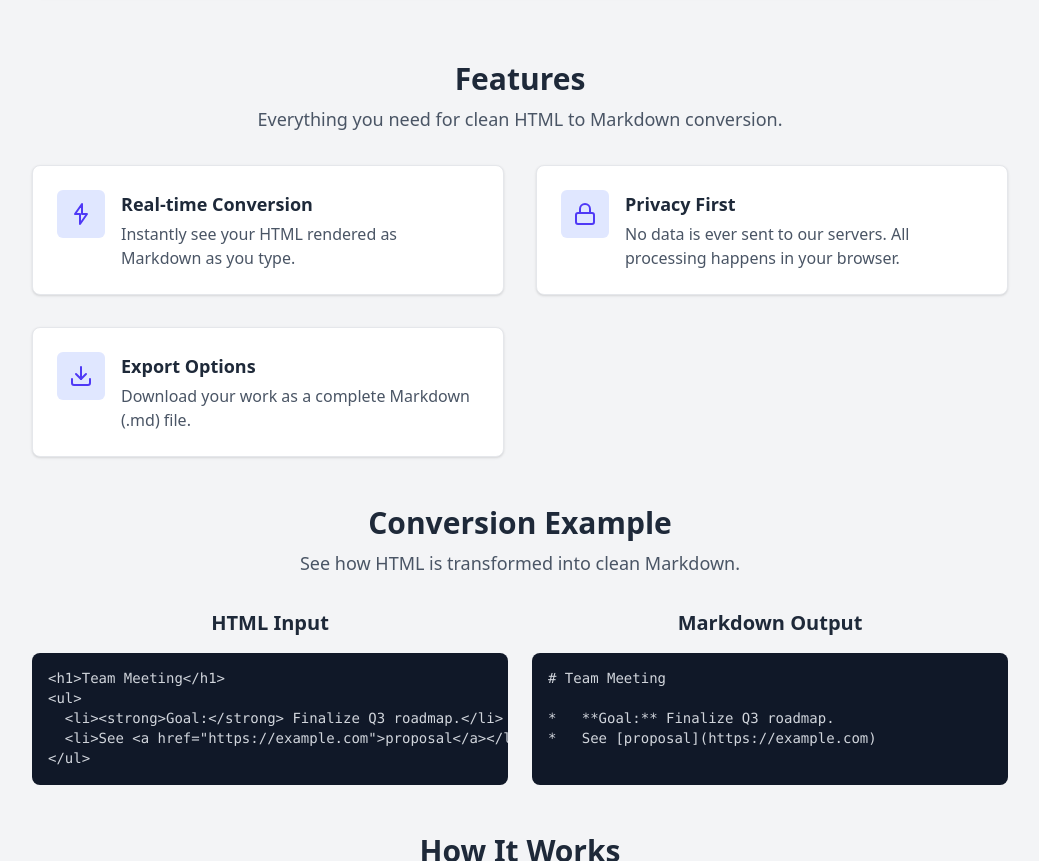
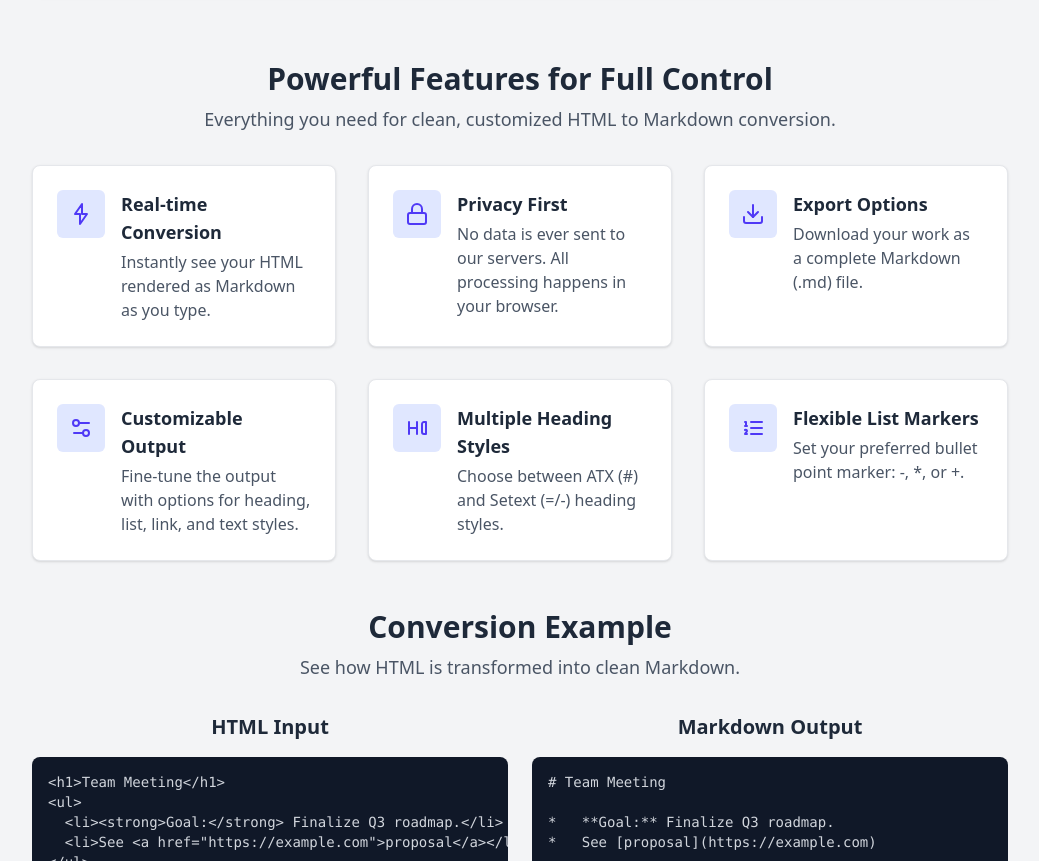
Before and after one commit to jqueryscript/markdown-to-html, a website: page html-to-markdown-converter/index.html in a window 1280 px wide. Shown: the part 958-1819 px from the top of the page, without its empty margins (120-1159 px from the left). Drawn offline with nearby package versions, Linux system fonts and the light colour scheme.

Commit message:
feat: Update features section on HTML to Markdown page

```diff
--- a/html-to-markdown-converter/index.html
+++ b/html-to-markdown-converter/index.html
@@ -184,10 +184,10 @@
             <div class="mt-16 space-y-12">
                 <section>
                     <div class="text-center">
-                        <h2 class="text-3xl font-bold text-gray-800" id="features">Features</h2>
-                        <p class="mt-2 text-lg text-gray-600">Everything you need for clean HTML to Markdown conversion.</p>
+                        <h2 class="text-3xl font-bold text-gray-800" id="features">Powerful Features for Full Control</h2>
+                        <p class="mt-2 text-lg text-gray-600">Everything you need for clean, customized HTML to Markdown conversion.</p>
                     </div>
-                    <div class="mt-8 grid gap-8 md:grid-cols-2 lg:grid-cols-2">
+                    <div class="mt-8 grid gap-8 md:grid-cols-2 lg:grid-cols-3">
                         <div class="bg-white p-6 rounded-lg border border-gray-200 shadow-sm flex items-start">
                             <div class="flex-shrink-0 flex justify-center items-center bg-indigo-100 rounded-md h-12 w-12">
                                 <svg xmlns="http://www.w3.org/2000/svg" width="24" height="24" viewBox="0 0 24 24" fill="none" stroke="currentColor" stroke-width="2" stroke-linecap="round" stroke-linejoin="round" class="lucide lucide-zap h-6 w-6 text-indigo-600"><polygon points="13 12 13 2 6 12 11 12 11 22 18 12 13 12"/></svg>
@@ -213,6 +213,33 @@
                             <div class="ml-4">
                                 <h3 class="text-lg font-bold">Export Options</h3>
                                 <p class="mt-1 text-base text-gray-600">Download your work as a complete Markdown (.md) file.</p>
+                            </div>
+                        </div>
+                        <div class="bg-white p-6 rounded-lg border border-gray-200 shadow-sm flex items-start">
+                            <div class="flex-shrink-0 flex justify-center items-center bg-indigo-100 rounded-md h-12 w-12">
+                                <svg xmlns="http://www.w3.org/2000/svg" width="24" height="24" viewBox="0 0 24 24" fill="none" stroke="currentColor" stroke-width="2" stroke-linecap="round" stroke-linejoin="round" class="lucide lucide-settings-2 h-6 w-6 text-indigo-600"><path d="M20 7h-9"/><path d="M14 17H5"/><circle cx="17" cy="17" r="3"/><circle cx="7" cy="7" r="3"/></svg>
+                            </div>
+                            <div class="ml-4">
+                                <h3 class="text-lg font-bold">Customizable Output</h3>
+                                <p class="mt-1 text-base text-gray-600">Fine-tune the output with options for heading, list, link, and text styles.</p>
+                            </div>
+                        </div>
+                        <div class="bg-white p-6 rounded-lg border border-gray-200 shadow-sm flex items-start">
+                            <div class="flex-shrink-0 flex justify-center items-center bg-indigo-100 rounded-md h-12 w-12">
+                                <svg xmlns="http://www.w3.org/2000/svg" width="24" height="24" viewBox="0 0 24 24" fill="none" stroke="currentColor" stroke-width="2" stroke-linecap="round" stroke-linejoin="round" class="lucide lucide-heading-2 h-6 w-6 text-indigo-600"><path d="M4 12h8"/><path d="M4 18V6"/><path d="M12 18V6"/><path d="M21 18h-2c-1.1 0-2-.9-2-2V8c0-1.1.9-2 2-2h2v12z"/></svg>
+                            </div>
+                            <div class="ml-4">
+                                <h3 class="text-lg font-bold">Multiple Heading Styles</h3>
+                                <p class="mt-1 text-base text-gray-600">Choose between ATX (#) and Setext (=/-) heading styles.</p>
+                            </div>
+                        </div>
+                        <div class="bg-white p-6 rounded-lg border border-gray-200 shadow-sm flex items-start">
+                            <div class="flex-shrink-0 flex justify-center items-center bg-indigo-100 rounded-md h-12 w-12">
+                                <svg xmlns="http://www.w3.org/2000/svg" width="24" height="24" viewBox="0 0 24 24" fill="none" stroke="currentColor" stroke-width="2" stroke-linecap="round" stroke-linejoin="round" class="lucide lucide-list-ordered h-6 w-6 text-indigo-600"><line x1="10" x2="21" y1="6" y2="6"/><line x1="10" x2="21" y1="12" y2="12"/><line x1="10" x2="21" y1="18" y2="18"/><path d="M4 6h1v4"/><path d="M4 10h2"/><path d="M6 18H4c0-1 2-2 2-3s-1-1.5-2-1"/></svg>
+                            </div>
+                            <div class="ml-4">
+                                <h3 class="text-lg font-bold">Flexible List Markers</h3>
+                                <p class="mt-1 text-base text-gray-600">Set your preferred bullet point marker: -, *, or +.</p>
                             </div>
                         </div>
                     </div>
```
